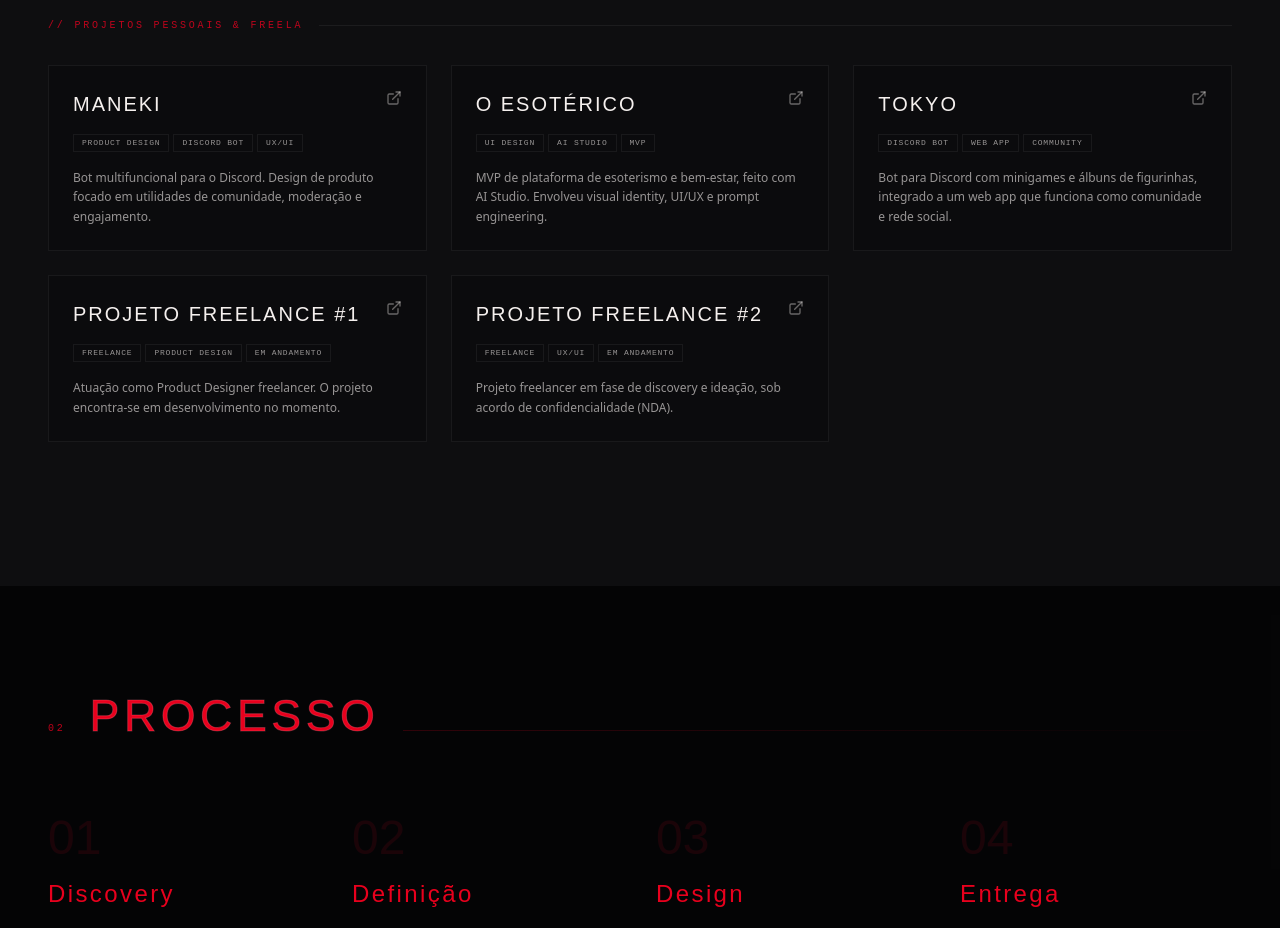
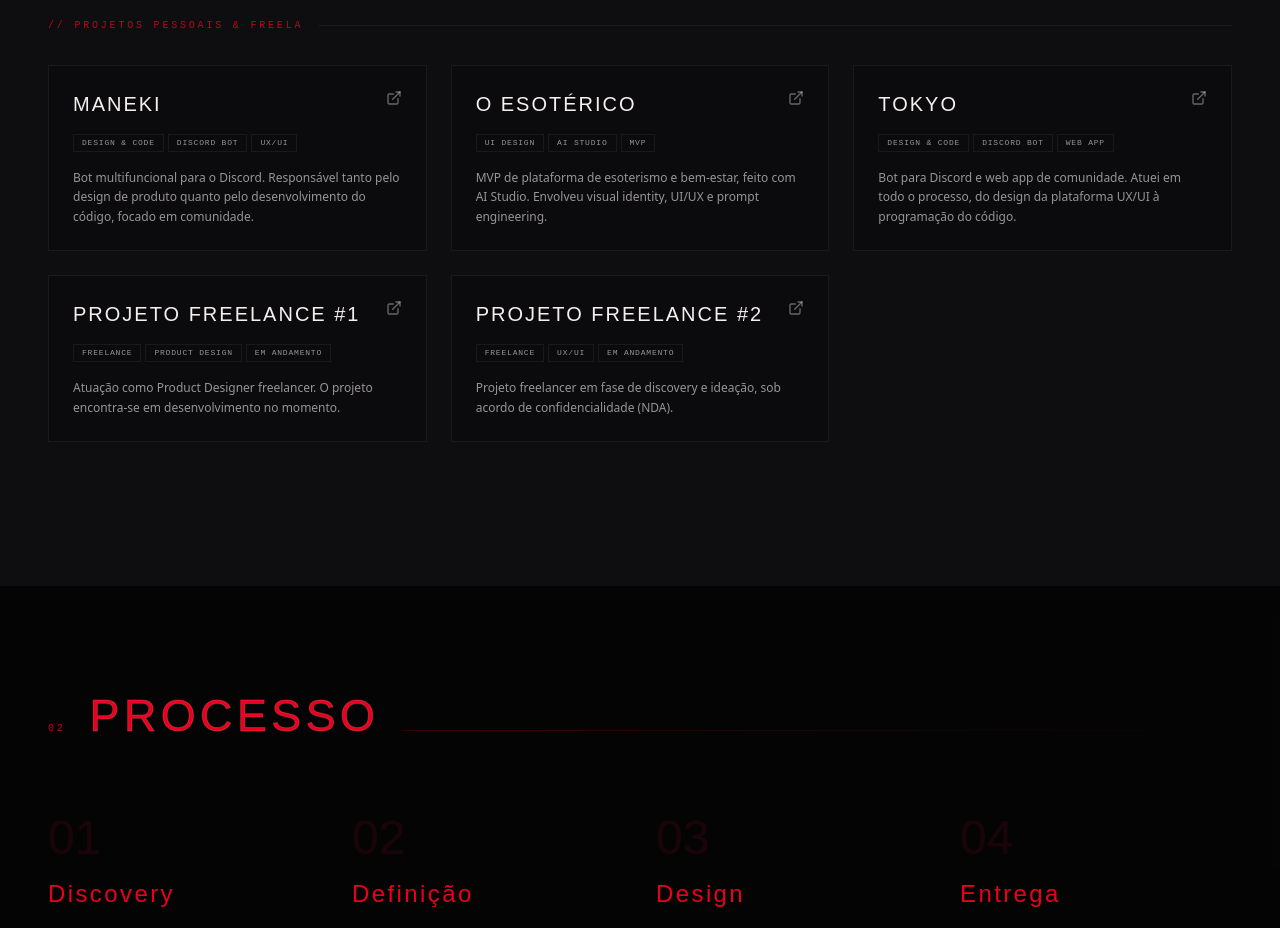
Before and after one commit to pytessari/PYURI-PORTFOLIO, a React (Vite) app: page / in a window 1280 px wide. Shown: the part 2180-3108 px from the top of the page. Built offline with nearby package versions, Linux system fonts and the light colour scheme.

Commit message:
feat(portfolio): Update project descriptions and tags
Refine the descriptions and tags for personal projects to more accurately reflect the dual nature of design and development efforts. This improves clarity and showcases a broader skill set.

```diff
--- a/src/App.tsx
+++ b/src/App.tsx
@@ -148,12 +148,12 @@ const CONTRIBUTIONS = ["BATE-PAPO UOL", "UOL PLAY", "+ OUTROS"];
 const PERSONAL_PROJECTS = [
   {
     name: "MANEKI",
-    tags: ["Product Design", "Discord Bot", "UX/UI"],
+    tags: ["Design & Code", "Discord Bot", "UX/UI"],
     link: "https://top.gg/pt/bot/1487940081044951090",
     desc: {
-      pt: "Bot multifuncional para o Discord. Design de produto focado em utilidades de comunidade, moderação e engajamento.",
-      en: "Multifunctional Discord Bot. Product design focused on community utilities, moderation, and engagement.",
-      es: "Bot multifuncional para Discord. Diseño de producto centrado en utilidades de comunidad, moderación y compromiso."
+      pt: "Bot multifuncional para o Discord. Responsável tanto pelo design de produto quanto pelo desenvolvimento do código, focado em comunidade.",
+      en: "Multifunctional Discord bot. Responsible for both product design and code development, focused on community utilities.",
+      es: "Bot multifuncional para Discord. Responsable tanto del diseño de producto como del desarrollo del código, centrado en comunidad."
     }
   },
   {
@@ -168,12 +168,12 @@ const PERSONAL_PROJECTS = [
   },
   {
     name: "TOKYO",
-    tags: ["Discord Bot", "Web App", "Community"],
+    tags: ["Design & Code", "Discord Bot", "Web App"],
     link: "https://tokyofk.lovable.app/",
     desc: {
-      pt: "Bot para Discord com minigames e álbuns de figurinhas, integrado a um web app que funciona como comunidade e rede social.",
-      en: "Discord bot with minigames and sticker albums, integrated with a web app that works as a community and social network.",
-      es: "Bot de Discord con minijuegos y álbumes de cromos, integrado a una web app que funciona como comunidad y red social."
+      pt: "Bot para Discord e web app de comunidade. Atuei em todo o processo, do design da plataforma UX/UI à programação do código.",
+      en: "Discord bot and community web app. I worked on the entire process, from the UX/UI platform design to code development.",
+      es: "Bot de Discord y web app de comunidad. Trabajé en todo el proceso, desde el diseño base UX/UI hasta la programación del código."
     }
   },
   {
```
